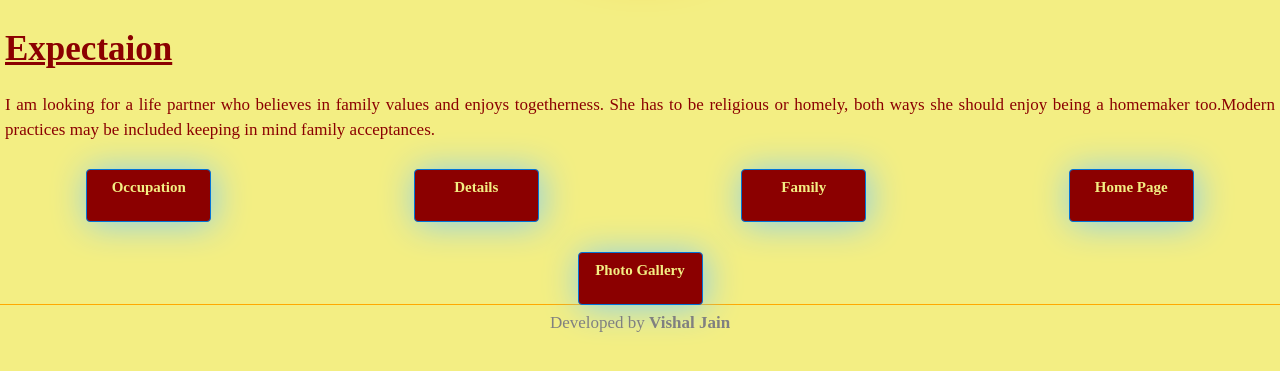
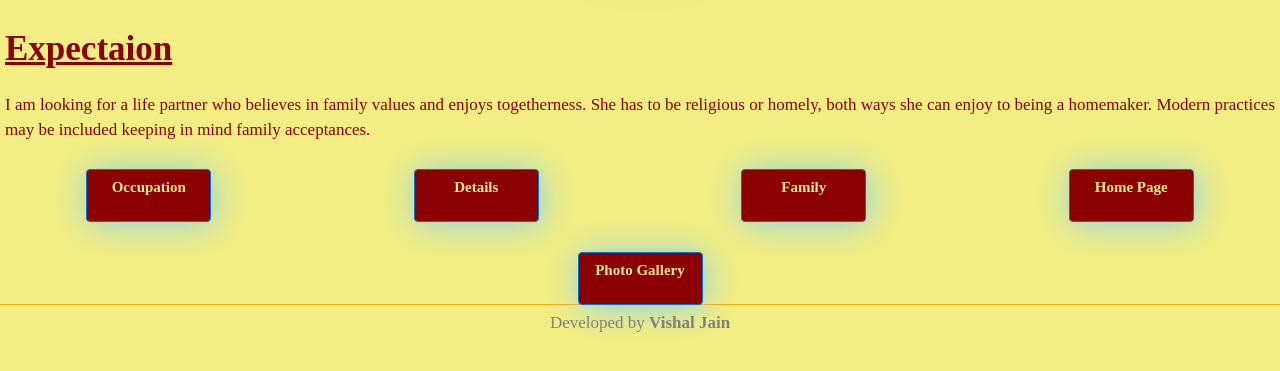
Before and after one commit to vishal8433/Mangalam.github.io, a plain HTML site: page expectation.html in a window 1280 px wide. Shown: the part 401-772 px from the top of the page. Drawn offline with nearby package versions, Linux system fonts and the light colour scheme.

Commit message:
Update expectation.html

```diff
--- a/expectation.html
+++ b/expectation.html
@@ -27,7 +27,7 @@
               <p class="abt">Expectaion</p>
            </div>
            <div class="row c3">
-           <p class="abtpara">I am looking for a life partner who believes in family  values and enjoys togetherness. She has to be religious or homely, both ways she should enjoy being a homemaker too.Modern practices may be included keeping in mind family acceptances.</p>
+           <p class="abtpara">I am looking for a life partner who believes in family  values and enjoys togetherness. She has to be religious or homely, both ways she can enjoy to being a homemaker. Modern practices may be included keeping in mind family acceptances.</p>
            </div>
            <div class="row c4">
              <div class="col-sm-6">
```
